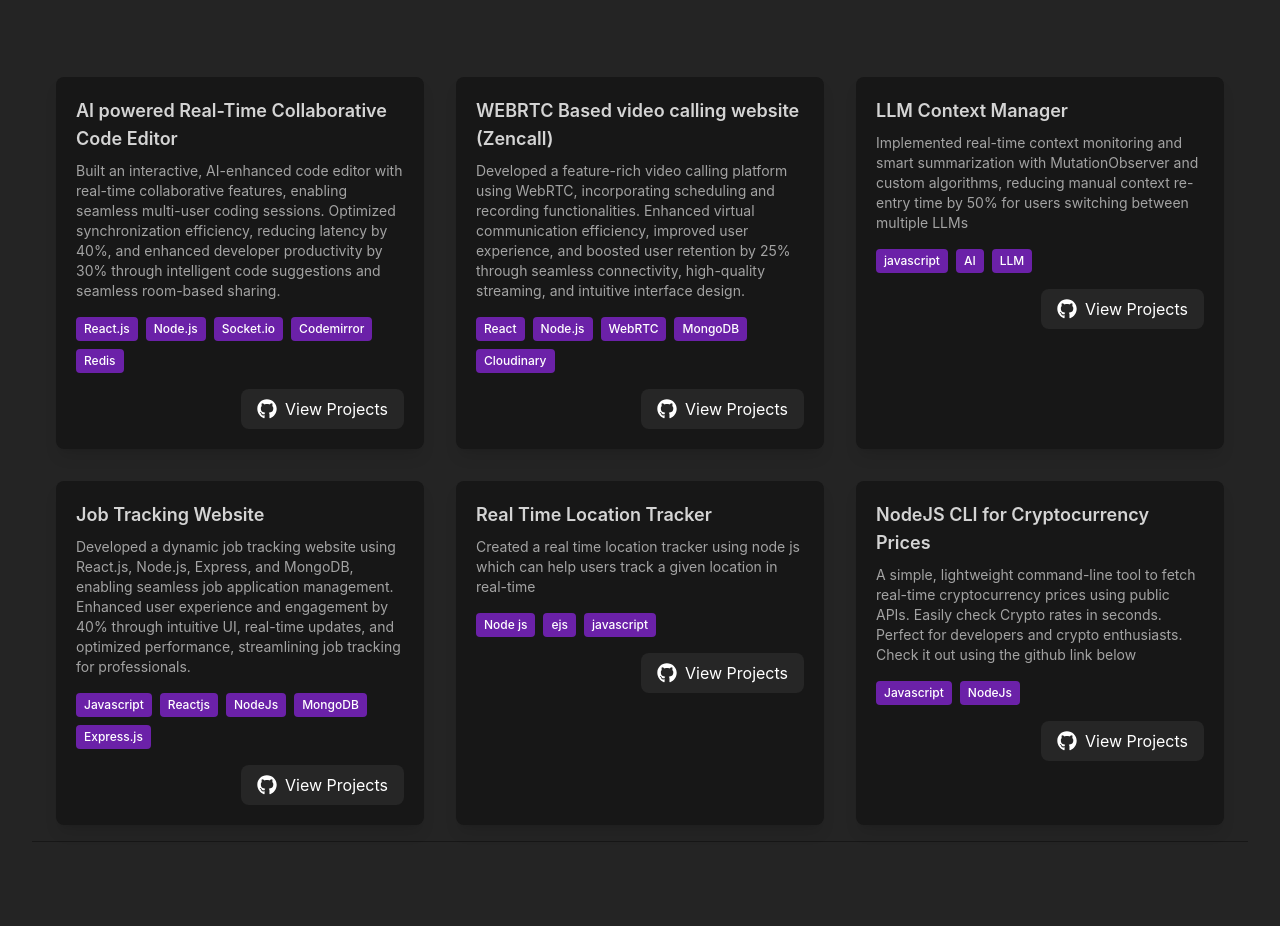
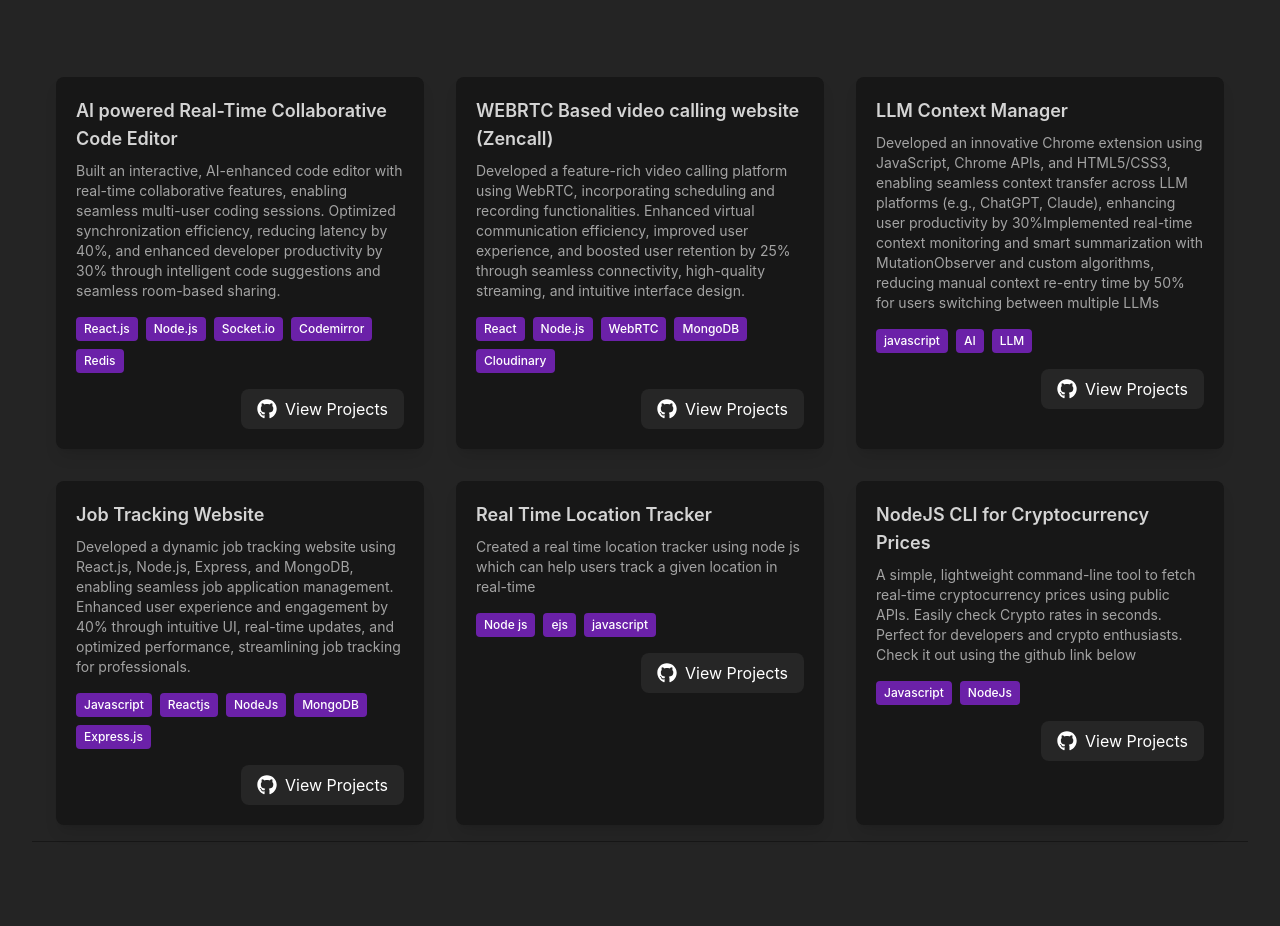
Before and after one commit to unnati06/portfolio, a React (Vite) app in the folder portfolio/: page / in a window 1280 px wide. Shown: the part 884-1810 px from the top of the page. Built offline with nearby package versions, Linux system fonts and the light colour scheme; a web font is replaced by a local one.

Commit message:
desc for project

```diff
--- a/portfolio/src/constants/index.js
+++ b/portfolio/src/constants/index.js
@@ -48,7 +48,7 @@ export const PROJECTS = [
   {
     title:"LLM Context Manager",
     image:project1,
-    description:" Implemented real-time context monitoring and smart summarization with MutationObserver and custom algorithms, reducing manual context re-entry time by 50% for users switching between multiple LLMs",
+    description:" Developed an innovative Chrome extension using JavaScript, Chrome APIs, and HTML5/CSS3, enabling seamless context transfer across LLM platforms (e.g., ChatGPT, Claude), enhancing user productivity by 30%Implemented real-time context monitoring and smart summarization with MutationObserver and custom algorithms, reducing manual context re-entry time by 50% for users switching between multiple LLMs",
     technologies:["javascript","AI","LLM"],
     githubLink:"https://github.com/unnati06/chrome-ext",
   },
```
